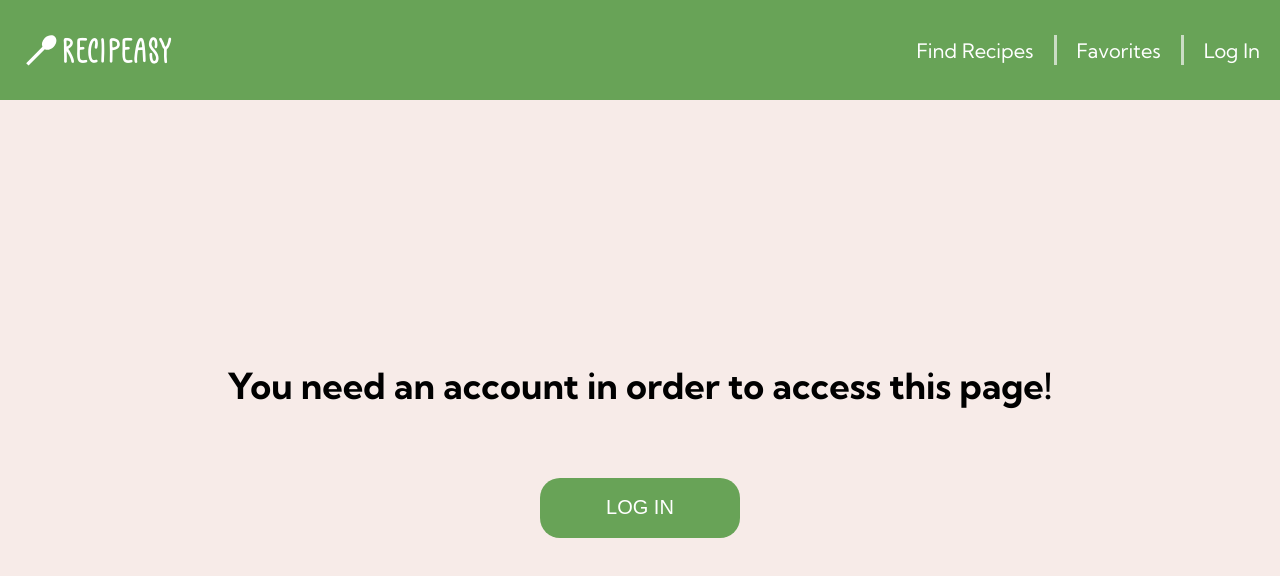
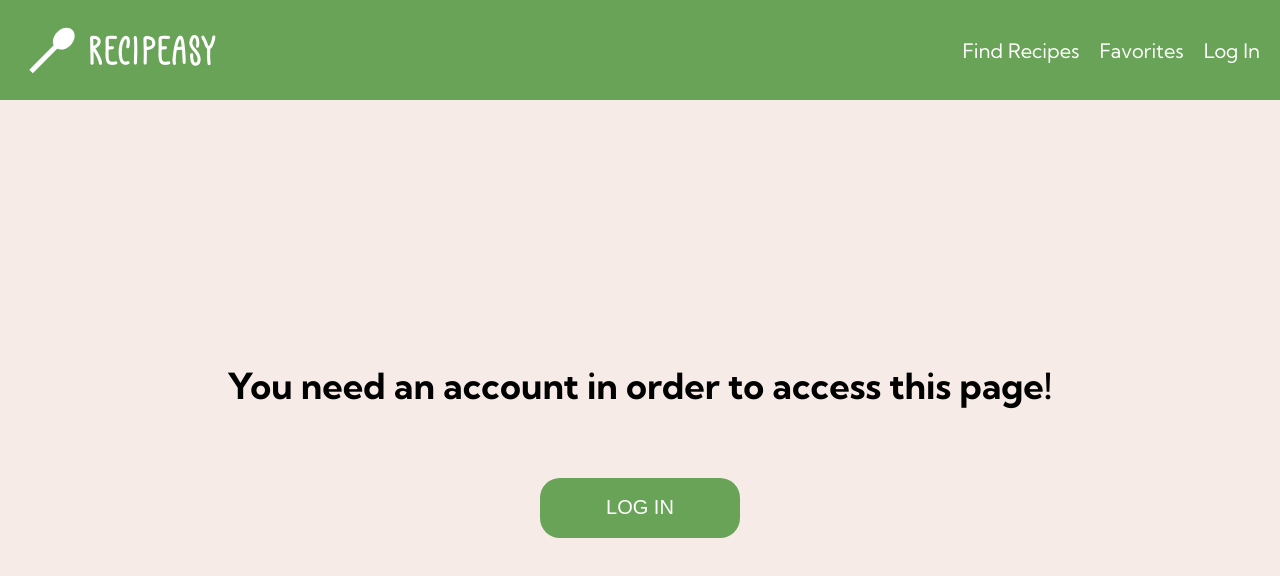
Before and after one commit to irao12/Recipeasy, a React (Create React App) app in the folder client/: page /findrecipes in a window 1280 px wide. Shown: the top 576 px of the page. Built offline with nearby package versions, Linux system fonts and the light colour scheme; no server answers.

Commit message:
made navbar mobile friendly

```diff
--- a/client/src/App.css
+++ b/client/src/App.css
@@ -10,7 +10,7 @@
 
 @font-face {
 	font-family: "Kristen-ITC";
-	src: url("./assets/fonts/ITCKRIST.ttf")
+	src: url("./assets/fonts/ITCKRIST.ttf");
 }
 
 @font-face {
@@ -36,8 +36,8 @@
 	--seashell: #f7ebe8;
 	--navbar-height: 10rem;
 	--dark-green: #1a3b2d;
-	--pink: #C37D92;
-	--green-sheen: #76AFA7;
+	--pink: #c37d92;
+	--green-sheen: #76afa7;
 }
 
 html,
--- a/client/src/components/Navbar.css
+++ b/client/src/components/Navbar.css
@@ -1,7 +1,7 @@
 nav.navbar {
-	height: var(--navbar-height);
 	background-color: var(--asparagus);
 	display: flex;
+	flex-direction: column;
 	justify-content: space-between;
 	padding: 2rem;
 }
@@ -26,7 +26,9 @@ nav .logo-text {
 }
 
 nav .nav-links {
+	margin-top: 2rem;
 	display: flex;
+	flex-direction: column;
 	align-items: center;
 	gap: 2rem;
 	list-style: none;
@@ -52,12 +54,21 @@ nav a:link {
 	cursor: pointer;
 }
 
-@media screen and (mid-width: 60rem) {
+@media screen and (min-width: 650px) {
+	nav.navbar {
+		flex-direction: row;
+		height: var(--navbar-height);
+	}
+
+	.navbar .nav-links {
+		flex-direction: row;
+		margin-top: 0rem;
+	}
 	nav .logo-spoon {
 		width: 6rem;
 		margin-right: 0.8rem;
 	}
 	nav .logo-text {
-		font-size: 4.8rem;
+		font-size: 4.2rem;
 	}
 }
--- a/client/src/components/Navbar.js
+++ b/client/src/components/Navbar.js
@@ -24,11 +24,9 @@ export default function Navbar() {
 				<li className="nav-link">
 					<Link to="/findrecipes">Find Recipes</Link>
 				</li>
-				<div className="nav-border"></div>
 				<li className="nav-link">
 					<Link to="/favorites">Favorites</Link>
 				</li>
-				<div className="nav-border"></div>
 
 				<li className="nav-link">
 					{auth.isAuthenticated ? (
@@ -40,8 +38,6 @@ export default function Navbar() {
 
 				{auth.isAuthenticated && (
 					<>
-						<div className="nav-border"></div>
-
 						<li
 							title="Log Out"
 							onClick={() => {
--- a/client/src/pages/FindRecipesPage.js
+++ b/client/src/pages/FindRecipesPage.js
@@ -7,7 +7,6 @@ export default function FindRecipesPage() {
 	const [ingredients, setIngredients] = useState([]);
 	const [recipes, setRecipes] = useState([]);
 	const [ingredientInput, setIngredientInput] = useState("");
-
 	useEffect(() => {
 		fetch("/api/ingredientlist")
 			.then((response) => {
```
